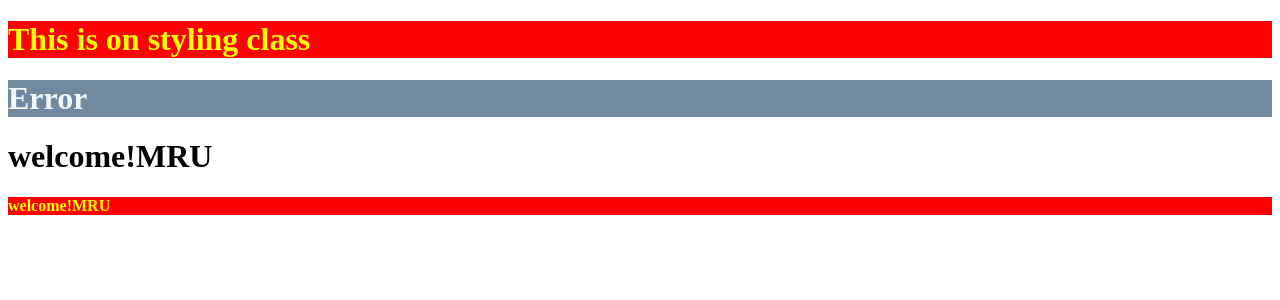
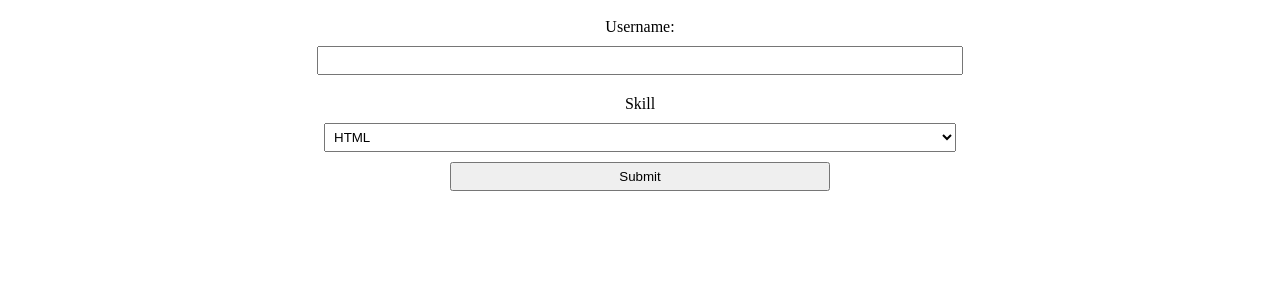
Before and after one commit to SeelamChetanReddy/Training-T3, a React (Create React App) app in the folder React/training/: page / in a window 1280 px wide. Shown: the top 300 px of the page. Built offline with nearby package versions, Linux system fonts and the light colour scheme.

Commit message:
pushing the files to repo

```diff
--- a/React/training/src/App.js
+++ b/React/training/src/App.js
@@ -110,16 +110,44 @@
 
 // export default App
 
+// import React from 'react'
+// import FunctionalComponent from './components/FunctionalComponent'
+// import styles from './myStyle.module.css'
+// import "./components/Styles.css"
+// const App = () => {
+//   return (
+//     <div>
+//     <h1 class="heading">This is on styling class</h1>
+//        <h1 class={styles.error}>Error</h1>
+//        <FunctionalComponent clgName="MRU" apply={true}/>
+//     </div>
+//   )
+// }
+
+// export default App
+
+
+// import React from 'react'
+// import Assignment from './components/Assignment'
+
+// const App = () => {
+//   return (
+//     <div>
+//       <Assignment/>
+//     </div>
+//   )
+// }
+
+// export default App
+
+
 import React from 'react'
-import FunctionalComponent from './components/FunctionalComponent'
-import styles from './myStyle.module.css'
-import "./components/Styles.css"
+import MyForm from './components/MyForm'
+
 const App = () => {
   return (
     <div>
-    <h1 class="heading">This is on styling class</h1>
-       <h1 class={styles.error}>Error</h1>
-       <FunctionalComponent clgName="MRU" apply={true}/>
+      <MyForm/>
     </div>
   )
 }
--- /dev/null
+++ b/React/training/src/components/Assignment.jsx
@@ -0,0 +1,63 @@
+// import React, { useState} from 'react'
+
+// const Assignment = () => {
+//     const [value, setvalue] = useState();
+//     const [bgColor, setBgColor] = useState('green');
+
+//     console.log(value);
+
+//     const changeValue = () => {
+//         if (bgColor !== "green") {
+//             setvalue("Hello");
+//             setBgColor("green");
+
+//         }
+//         else{
+//             setvalue("Good morning");
+//             setBgColor("red");
+//         }
+
+//     }
+
+//   return (
+//     <div>
+//             <h1  style={{ backgroundColor: bgColor }}>{value}</h1>
+//             <button onClick={changeValue}>Change Value</button>
+//     </div>
+//   )
+// }
+
+// export default Assignment
+
+
+
+import React, { Component } from 'react'
+
+export default class Assignment extends Component {
+
+  constructor(props) {
+    super(props)
+    this.state = {
+        clicked : true,
+        value : "Hello",
+        bgColor : "green"
+    }
+  }
+
+  changeValue = () => {
+        this.setState({
+          clicked : false,
+          value : "Good morning",
+          bgColor : "red",
+
+        })
+  }
+  render() {
+    return (
+      <div>
+        <h1 style={{backgroundColor : this.state.bgColor}}>{this.state.value}</h1>
+        <button onClick={this.changeValue}>Change Value</button>
+      </div>
+    )
+  }
+}
--- /dev/null
+++ b/React/training/src/components/MyForm.js
@@ -0,0 +1,46 @@
+import React, { Component } from 'react'
+
+export default class MyForm extends Component {
+    constructor(props) {
+        super(props)
+        this.state = {
+            textValue: '',
+            skillValue: ''
+        }
+    }
+    changeMessage = (event) => {
+        this.setState({
+            textValue: event.target.value
+        })
+    }
+    changeSkill = (event) => {
+        this.setState({
+            skillValue: event.target.value
+        })
+    }
+
+    submitted = (event) => {
+        event.preventDefault();
+        alert("form is submitted" + `  ${this.state.textValue} ${this.state.skillValue}`)
+    }
+  render() {
+    return (
+        <div>
+        <form onSubmit={this.submitted}>
+            <label>Username:</label>
+            <input type="text" value={this.state.textValue} onChange={this.changeMessage}/>
+
+            <label>Skill</label>
+            <select onChange={this.changeSkill}>
+                <option>HTML</option>
+                <option>java</option>
+                <option>py</option>
+
+            </select>
+            <button type="submit">Submit</button>
+        </form>
+
+      </div>
+    )
+  }
+}
--- /dev/null
+++ b/React/training/src/index.css
@@ -0,0 +1,77 @@
+/* import React, { Component } from 'react'
+
+export default class MyForm extends Component {
+    constructor(props) {
+        super(props)
+        this.state = {
+            textValue: '',
+            skillValue: ''
+        }
+    }
+    changeMessage = (event) => {
+        this.setState({
+            textValue: event.target.value
+        })
+    }
+    changeSkill = (event) => {
+        this.setState({
+            skillValue: event.target.value
+        })
+    }
+
+    submitted = (event) => {
+        event.preventDefault();
+        alert("form is submitted" + `  ${this.state.textValue} ${this.state.skillValue}`)
+    }
+  render() {
+    return (
+        <div className='container mt-5'>
+        <form onSubmit={this.submitted}>
+            <label>Username:</label>
+            <input type="text" value={this.state.textValue} onChange={this.changeMessage}/>
+
+            <label>Skill</label>
+            <select onChange={this.changeSkill}>
+                <option>HTML</option>
+                <option>java</option>
+                <option>py</option>
+
+            </select>
+            <button type="submit">Submit</button>
+        </form>
+
+      </div>
+    )
+  }
+} */
+/* create css for this project */
+
+
+form {
+    display: flex;
+    flex-direction: column;
+    align-items: center;
+}
+
+label {
+    margin-top: 10px;
+    margin-bottom: 10px;
+}
+
+input {
+    padding: 5px;
+    width: 50%;
+    margin-bottom: 10px;
+}
+
+select {
+    padding: 5px;
+    width: 50%;
+    margin-bottom: 10px;
+}
+
+button {
+    padding: 5px;
+    width: 30%;
+    margin-bottom: 10px;
+}
--- a/React/training/src/index.js
+++ b/React/training/src/index.js
@@ -2,6 +2,7 @@ import React from 'react';
 import ReactDOM from 'react-dom/client';
 import App from './App';
 // import "./global.css"
+import "./index.css"
 
 const root = ReactDOM.createRoot(document.getElementById('root'));
 root.render(<App />);
```
Also changed, not shown: React/training/src/components/ClassComponent.js (added, +15 -0 lines).
